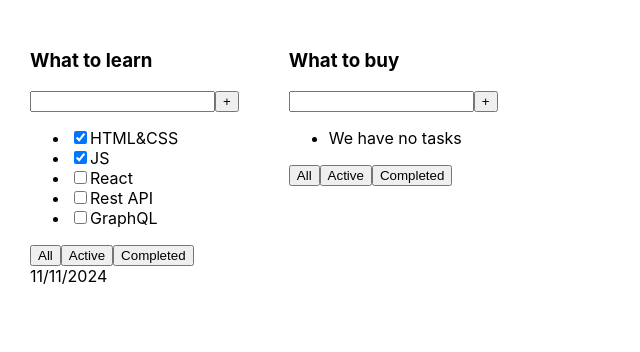
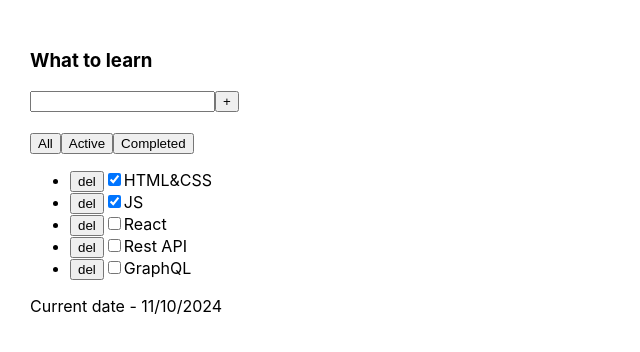
Before and after one commit to Odinokun/ca-todo, a React (Create React App) app: page / in a window 1280 px wide. Shown: the top 352 px of the page, without its empty margins (0-640 px from the left). Built offline with nearby package versions, Linux system fonts and the light colour scheme.

Commit message:
Refactor App and Todolist components; introduce TaskType and update task handling

```diff
--- a/src/App.tsx
+++ b/src/App.tsx
@@ -1,8 +1,14 @@
 import './App.css';
 import { Todolist } from './Todolist';
 
+export type TaskType = {
+  id: number;
+  title: string;
+  isDone: boolean;
+};
+
 function App() {
-  const tasks1 = [
+  const tasks: TaskType[] = [
     { id: 1, title: 'HTML&CSS', isDone: true },
     { id: 2, title: 'JS', isDone: true },
     { id: 3, title: 'React', isDone: false },
@@ -10,16 +16,13 @@ function App() {
     { id: 5, title: 'GraphQL', isDone: false },
   ];
 
-  const tasks2 = [
-    { id: 1, title: 'milk', isDone: true },
-    { id: 2, title: 'bread', isDone: false },
-    { id: 3, title: 'sugar', isDone: false },
-  ];
-
   return (
     <div className='App'>
-      <Todolist title='What to learn' tasks={tasks1} date='11/11/2024' />
-      <Todolist title='What to buy' />
+      <Todolist
+        title='What to learn'
+        tasks={tasks}
+        date={new Date().toLocaleDateString()}
+      />
     </div>
   );
 }
--- a/src/Todolist.tsx
+++ b/src/Todolist.tsx
@@ -1,15 +1,10 @@
+import { TaskType } from './App';
 import { Button } from './Button';
 
 type PropsType = {
   title: string;
   tasks?: TaskType[];
   date?: string;
-};
-
-type TaskType = {
-  id: number;
-  title: string;
-  isDone: boolean;
 };
 
 export const Todolist = ({ title, tasks, date }: PropsType) => {
@@ -20,10 +15,19 @@ export const Todolist = ({ title, tasks, date }: PropsType) => {
         <input />
         <Button title='+' />
       </div>
+      <br />
+
+      <div>
+        <Button title='All' />
+        <Button title='Active' />
+        <Button title='Completed' />
+      </div>
+
       <ul>
         {tasks ? (
           tasks.map(t => (
             <li key={t.id}>
+              <button>del</button>
               <input type='checkbox' checked={t.isDone} />
               <span>{t.title}</span>
             </li>
@@ -32,12 +36,8 @@ export const Todolist = ({ title, tasks, date }: PropsType) => {
           <li>We have no tasks</li>
         )}
       </ul>
-      <div>
-        <Button title='All' />
-        <Button title='Active' />
-        <Button title='Completed' />
-      </div>
-      <div>{date} </div>
+
+      {date ? <div>Current date - {date} </div> : null}
     </div>
   );
 };
```
